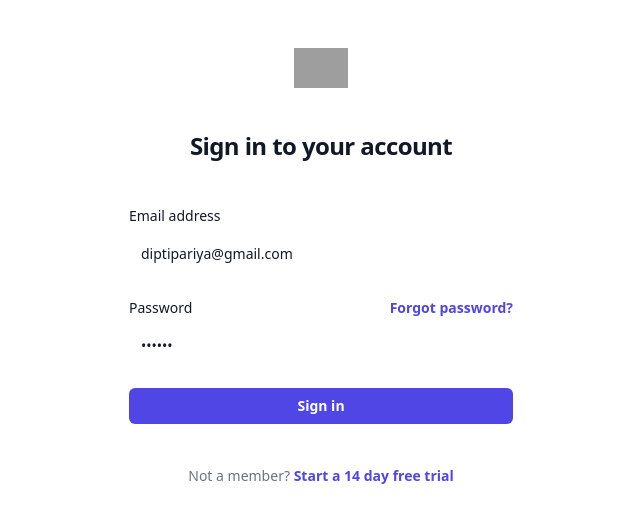
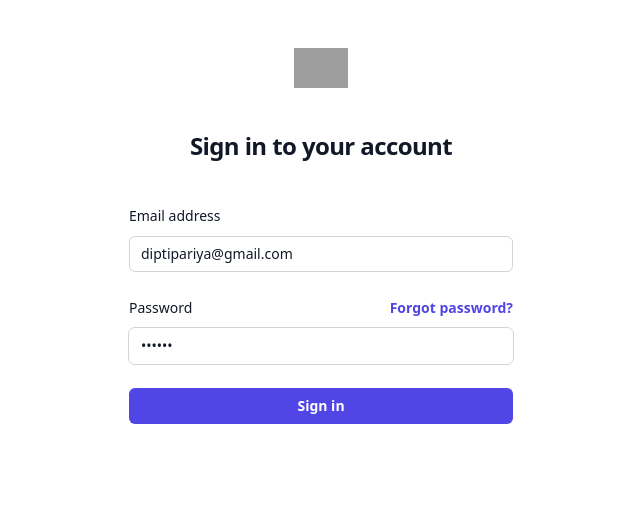
Before and after one commit to DPariya/jobify, a React (Vite) app in the folder jobify-frontend/: page /login in a window 1280 px wide. Shown: the top 522 px of the page, without its empty margins (319-959 px from the left). Built offline with nearby package versions, Linux system fonts and the light colour scheme; no server answers; grey boxes are pictures that could not be loaded.

Commit message:
refactor(login): removed unused code, styled inputs

```diff
--- a/jobify-frontend/src/pages/Login.jsx
+++ b/jobify-frontend/src/pages/Login.jsx
@@ -61,7 +61,7 @@ const Login = () => {
                   autoComplete="email"
                   onChange={handleChange}
                   value={formData.email}
-                  className="block w-full rounded-md bg-white px-3 py-1.5 text-base text-gray-900 outline-1 -outline-offset-1 outline-gray-300 placeholder:text-gray-400 focus:outline-2 focus:-outline-offset-2 focus:outline-indigo-600 sm:text-sm/6"
+                  className="block w-full rounded-md bg-white px-3 py-1.5 text-base text-gray-900 outline outline-1 -outline-offset-1 outline-gray-300 placeholder:text-gray-400 focus:outline-2 focus:-outline-offset-2 focus:outline-indigo-600 sm:text-sm/6"
                 />
               </div>
             </div>
@@ -92,7 +92,7 @@ const Login = () => {
                   autoComplete="current-password"
                   onChange={handleChange}
                   value={formData.password}
-                  className="block w-full rounded-md bg-white px-3 py-1.5 text-base text-gray-900 outline-1 -outline-offset-1 outline-gray-300 placeholder:text-gray-400 focus:outline-2 focus:-outline-offset-2 focus:outline-indigo-600 sm:text-sm/6"
+                  className="block w-full rounded-md bg-white px-3 py-1.5 text-base text-gray-900 outline outline-1 outline-gray-300  placeholder:text-gray-400 focus:outline-2 focus:-outline-offset-2 focus:outline-indigo-600 sm:text-sm/6"
                 />
               </div>
             </div>
@@ -107,16 +107,6 @@ const Login = () => {
               </button>
             </div>
           </form>
-
-          <p className="mt-10 text-center text-sm/6 text-gray-500">
-            Not a member?{" "}
-            <a
-              href="#"
-              className="font-semibold text-indigo-600 hover:text-indigo-500"
-            >
-              Start a 14 day free trial
-            </a>
-          </p>
         </div>
       </div>
     </>
```
